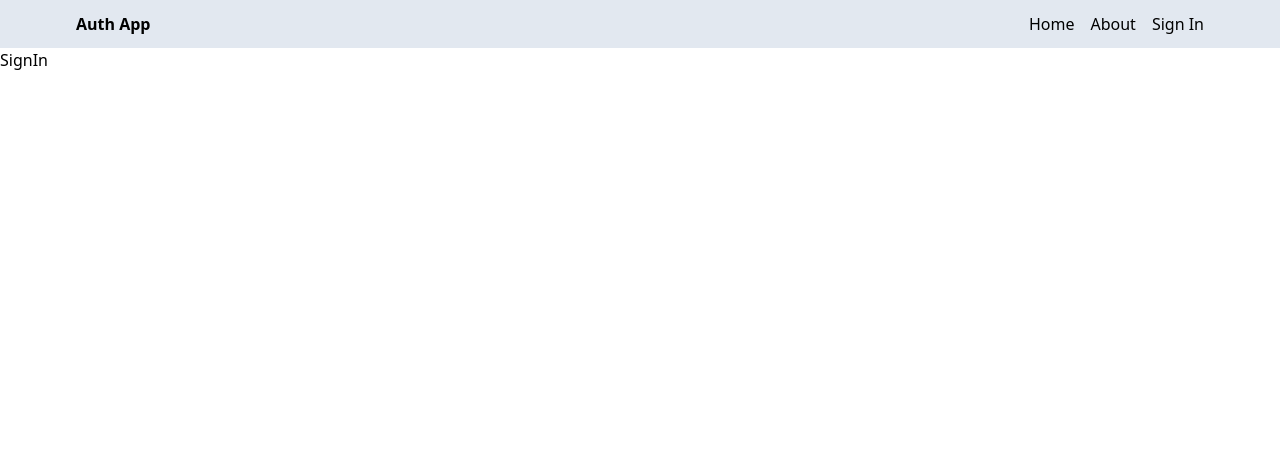
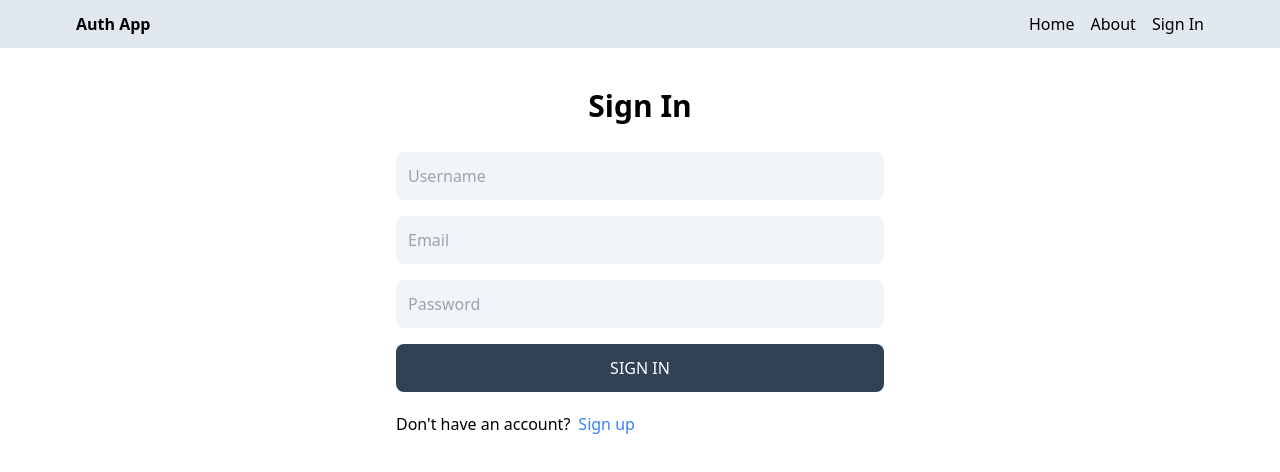
Before and after one commit to betielamanuel/mern-auth, a React (Vite) app in the folder client/: page /sign-in in a window 1280 px wide. Shown: the top 472 px of the page. Built offline with nearby package versions, Linux system fonts and the light colour scheme.

Commit message:
complete the sign in page

```diff
--- a/client/src/pages/SignIn.jsx
+++ b/client/src/pages/SignIn.jsx
@@ -1,5 +1,79 @@
-import React from "react";
+import { useState } from "react";
+import { Link, useNavigate } from "react-router-dom";
 
 export default function SignIn() {
-  return <div>SignIn</div>;
+  const [formData, setFormData] = useState({});
+  const [error, setError] = useState(false);
+  const [loading, setLoading] = useState(false);
+  const navigate = useNavigate();
+  const handleChange = (e) => {
+    setFormData({ ...formData, [e.target.id]: e.target.value });
+  };
+
+  const handleSubmit = async (e) => {
+    e.preventDefault();
+    try {
+      setLoading(true);
+      setError(false);
+      const res = await fetch("/api/auth/signin", {
+        method: "POST",
+        headers: {
+          "Content-Type": "application/json",
+        },
+        body: JSON.stringify(formData),
+      });
+      const data = await res.json();
+      setLoading(false);
+      if (data.success === false) {
+        setError(true);
+        return;
+      }
+      navigate("/");
+    } catch (error) {
+      setLoading(false);
+      setError(true);
+    }
+  };
+
+  return (
+    <div className="p-3 max-w-lg mx-auto">
+      <h1 className="text-3xl text-center font-semibold my-7">Sign In</h1>
+      <form onSubmit={handleSubmit} className="flex flex-col gap-4">
+        <input
+          type="text"
+          placeholder="Username"
+          id="username"
+          className="bg-slate-100 p-3 rounded-lg"
+          onChange={handleChange}
+        />
+        <input
+          type="email"
+          placeholder="Email"
+          id="email"
+          className="bg-slate-100 p-3 rounded-lg"
+          onChange={handleChange}
+        />
+        <input
+          type="password"
+          placeholder="Password"
+          id="password"
+          className="bg-slate-100 p-3 rounded-lg"
+          onChange={handleChange}
+        />
+        <button
+          disabled={loading}
+          className="bg-slate-700 text-white p-3 rounded-lg uppercase hover:opacity-95 disabled:opacity-80"
+        >
+          {loading ? "Loading..." : "Sign In"}
+        </button>
+      </form>
+      <div className="flex gap-2 mt-5">
+        <p>Don't have an account?</p>
+        <Link to="/sign-up">
+          <span className="text-blue-500">Sign up</span>
+        </Link>
+      </div>
+      <p className="text-red-700 mt-5">{error && "Something went wrong!"}</p>
+    </div>
+  );
 }
--- a/client/src/pages/SignUp.jsx
+++ b/client/src/pages/SignUp.jsx
@@ -1,10 +1,11 @@
 import { useState } from "react";
-import { Link } from "react-router-dom";
+import { Link, useNavigate } from "react-router-dom";
 
 export default function SignUp() {
   const [formData, setFormData] = useState({});
   const [error, setError] = useState(false);
   const [loading, setLoading] = useState(false);
+  const navigate = useNavigate();
   const handleChange = (e) => {
     setFormData({ ...formData, [e.target.id]: e.target.value });
   };
@@ -28,6 +29,7 @@
         setError(true);
         return;
       }
+      navigate('/sign-in');
     } catch (error) {
       setLoading(false);
       setError(true);
```
